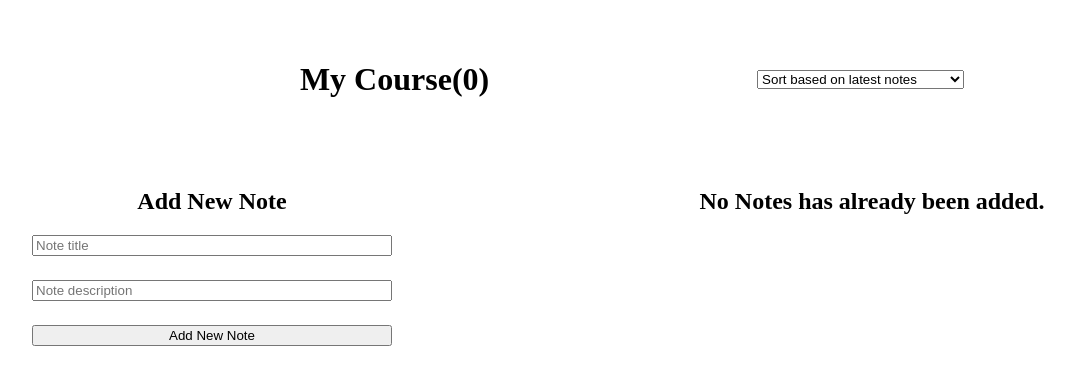
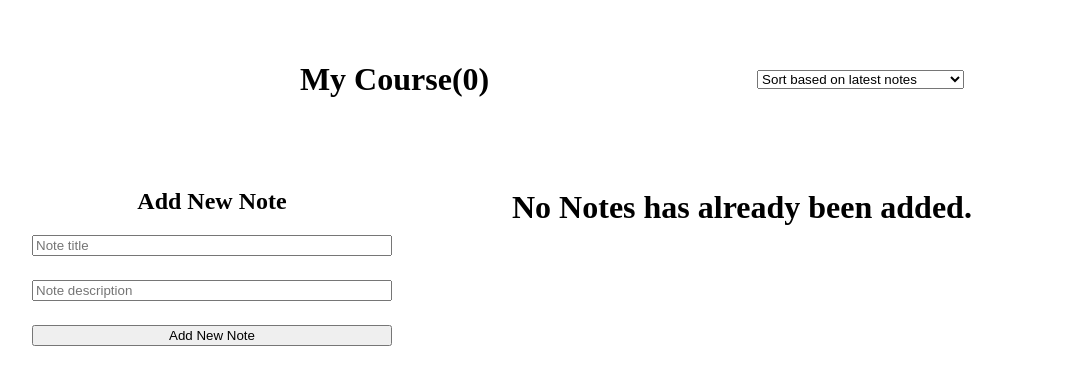
Before and after one commit to Aadeleslami/NoteApp-React, a React (Vite) app in the folder NoteApp-Reactjs/: page / in a window 1280 px wide. Shown: the top 384 px of the page, without its empty margins (8-1083 px from the left). Built offline with nearby package versions, Linux system fonts and the light colour scheme; the HTML template or start-up script is replaced by a standard one.

Commit message:
add message component

```diff
--- a/NoteApp-Reactjs/src/App.jsx
+++ b/NoteApp-Reactjs/src/App.jsx
@@ -28,9 +28,6 @@ function App() {
     );
   };
 
-
-
-
   return (
     <div className="container">
       <NoteHeader
@@ -44,7 +41,7 @@ function App() {
           <NoteStatus notes={notes} />
           <NoteList
             notes={notes}
-            sortBy ={sortBy}
+            sortBy={sortBy}
             onDeleteNote={handleDeleteItem}
             onCompleted={handleCompletednote}
           />
--- /dev/null
+++ b/NoteApp-Reactjs/src/components/Message.jsx
@@ -0,0 +1,5 @@
+function Message({ children }) {
+  return <div className="note-status">{children}</div>;
+}
+
+export default Message;
--- a/NoteApp-Reactjs/src/components/NoteHeader.jsx
+++ b/NoteApp-Reactjs/src/components/NoteHeader.jsx
@@ -1,7 +1,4 @@
-
-
 function NoteHeader({ notes, sortBy, onSort }) {
-
   return (
     <div className="note-header">
       <h1>My Course({notes.length})</h1>
--- a/NoteApp-Reactjs/src/components/NoteList.jsx
+++ b/NoteApp-Reactjs/src/components/NoteList.jsx
@@ -1,5 +1,5 @@
 import { IconTrash } from "@tabler/icons-react";
-function NoteList({ notes, onDeleteNote, onCompleted ,sortBy}) {
+function NoteList({ notes, onDeleteNote, onCompleted, sortBy }) {
   let sortedNote = notes;
   if (sortBy === "earliest")
     sortedNote = [...notes].sort(
@@ -36,7 +36,7 @@ function NoteItem({ note, onDeleteNote, onCompleted }) {
     day: "numeric",
   };
   return (
-    <div className={`note-item ${note.completed? "completed":""}`}>
+    <div className={`note-item ${note.completed ? "completed" : ""}`}>
       <div className="note-item__header">
         <div>
           <p className="title">{note.title}</p>
--- a/NoteApp-Reactjs/src/components/NoteStatus.jsx
+++ b/NoteApp-Reactjs/src/components/NoteStatus.jsx
@@ -1,8 +1,16 @@
-function NoteStatus({notes}) {
-    const allNotes = notes.length;
-    const completedNotes = notes.filter(n => n.completed).length;
-    const unCopletedNotes = allNotes - completedNotes
-    if(!allNotes) return <h2>No Notes has already been added.</h2>
+import Message from "./Message";
+
+function NoteStatus({ notes }) {
+  const allNotes = notes.length;
+  const completedNotes = notes.filter((n) => n.completed).length;
+  const unCopletedNotes = allNotes - completedNotes;
+  if (!allNotes)
+    return (
+      <Message>
+        <h1>No Notes has already been added.</h1>
+      </Message>
+    );
+
   return (
     <ul className="note-status">
       <li>
```
Also changed, not shown: NoteApp-Reactjs/src/components/AddNewNote.jsx (+8 -10 lines).
